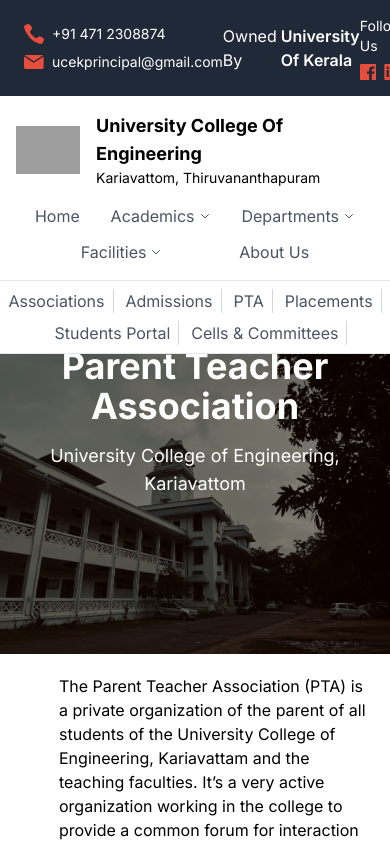
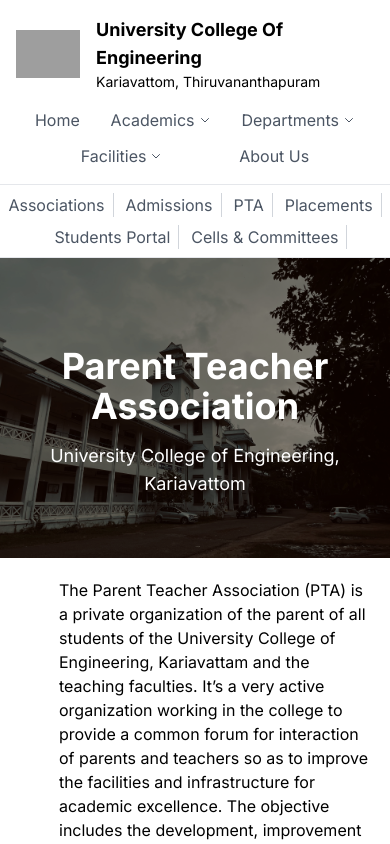
Before and after one commit to Mulearn-ucek/ucek, a Next.js app: page /pta in a window 390 px wide. Shown: the top 844 px of the page. Built offline with nearby package versions, Linux system fonts and the light colour scheme; grey boxes are pictures that could not be loaded.

Commit message:
minor fix

```diff
--- a/app/layout.tsx
+++ b/app/layout.tsx
@@ -10,8 +10,7 @@
   icons: [
     {
       rel: "icon",
-      type: "image/svg+xml",
-      url: "/favicon.svg",
+      url: "/favicon.ico",
     },
     {
       rel: "apple-touch-icon",
--- a/components/header/topnav.jsx
+++ b/components/header/topnav.jsx
@@ -2,7 +2,7 @@
 
 const TopNavbar = () => {
   return (
-    <div className="bg-gray-800 text-white flex relative md:flex-row items-center justify-between py-4 px-6 md:px-16 z-30">
+    <div className="bg-gray-800 text-white hidden md:flex relative md:flex-row items-center justify-between py-4 px-6 md:px-16 z-30">
       <div className="flex flex-col md:flex-row items-start space-y-2 md:space-y-0 md:space-x-4">
         <div className="flex items-center space-x-2">
             <svg
@@ -45,7 +45,7 @@
         Owned By
         <a href="https://keralauniversity.ac.in" target="_blank" className="font-semibold ml-1">University Of Kerala</a>
       </div>
-      <div className="flex flex-col md:flex-row items-center space-y-2 md:space-y-0 md:space-x-5">
+      <div className="md:flex flex-col md:flex-row items-center space-y-2 md:space-y-0 md:space-x-5 hidden">
         <span className="text-sm md:text-[1rem]">Follow Us</span>
         <div className="flex space-x-2">
           <svg
```
